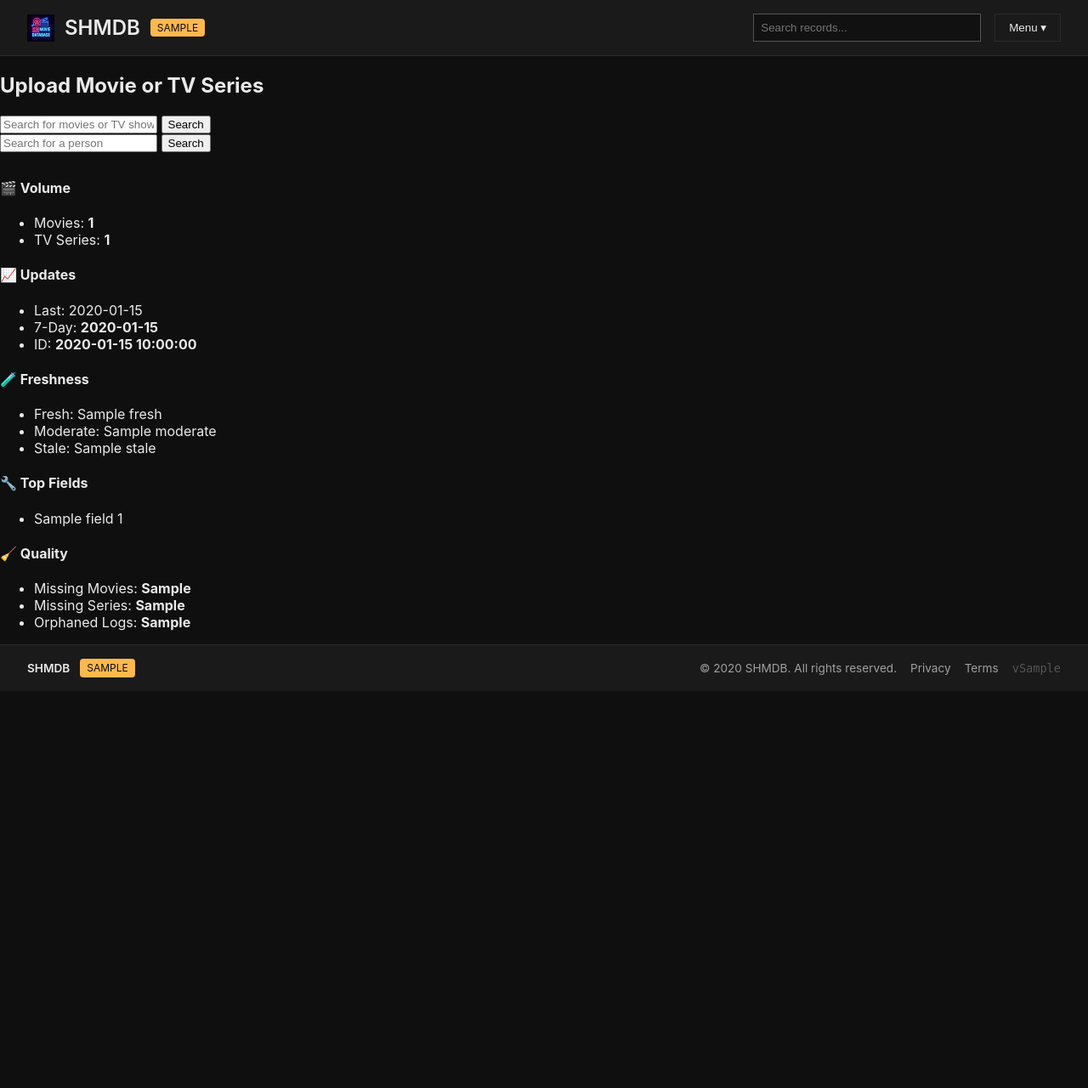
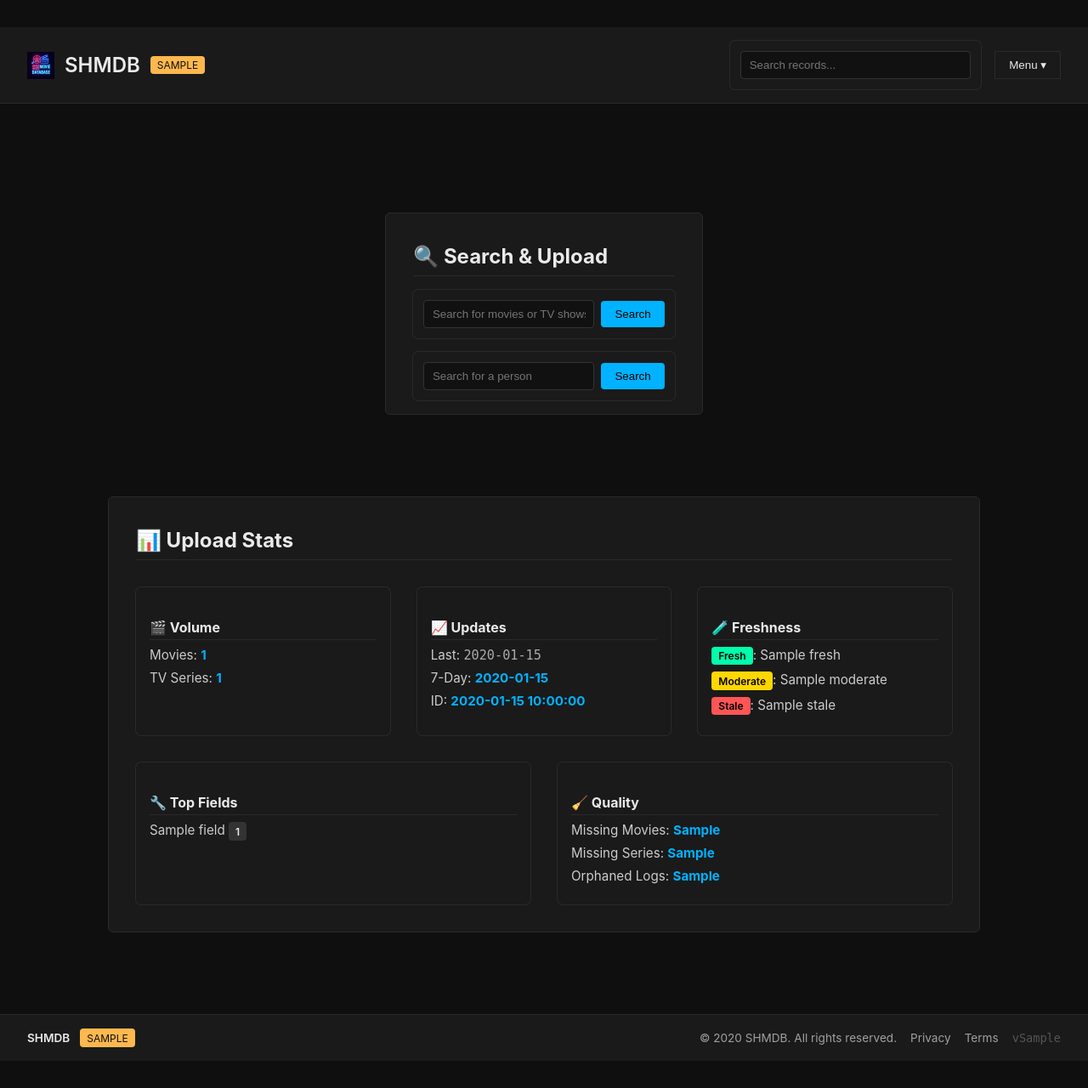
Before and after one commit to cronosra-hash/shmdb_uploader, a FastAPI app: template web_ui/templates/uploader.html in a window 1280 px wide. Shown: the whole page at 85% size. Before the commit the page ends 797 px from the top, so only its background shows below. Run offline with FastAPI, Linux system fonts and the light colour scheme; the template is opened without the code that fills it: most values are stand-ins (such as "Sample title", 1, 10 or a date in 2020).

Commit message:
fixed uploader page

```diff
--- a/static/theme.css
+++ b/static/theme.css
@@ -379,3 +379,179 @@ body {
   border-bottom: 1px solid #2A2A2A;
   padding-bottom: 0.5rem;
 }
+
+/* ──────────────────────────────────────────────── */
+/* 📤 UPLOADER PAGE STYLING */
+/* ──────────────────────────────────────────────── */
+
+.page-wrapper {
+  display: grid;
+  grid-template-columns: 1fr;
+  gap: 2rem;
+  padding: 2rem 0;
+}
+
+.page-wrapper h2 {
+  font-size: 1.5rem;
+  margin-bottom: 1rem;
+  color: #EAEAEA;
+  border-bottom: 1px solid #2A2A2A;
+  padding-bottom: 0.5rem;
+}
+
+.upload-form {
+  background-color: #1A1A1A;
+  padding: 1.5rem;
+  border-radius: 6px;
+  box-shadow: 0 0 0 1px #2A2A2A;
+}
+
+.upload-form input[type="text"],
+.upload-form input[type="file"],
+.upload-form select {
+  width: 100%;
+  padding: 0.6rem;
+  margin-bottom: 1rem;
+  background-color: #111;
+  border: 1px solid #333;
+  color: #EEE;
+  border-radius: 4px;
+}
+
+.upload-form button {
+  background-color: #00B2FF;
+  color: #000;
+  padding: 0.6rem 1.2rem;
+  border: none;
+  border-radius: 4px;
+  cursor: pointer;
+}
+
+.upload-form button:hover {
+  background-color: #0090D0;
+}
+
+.stats-panel {
+  background-color: #1A1A1A;
+  padding: 1.5rem;
+  border-radius: 6px;
+  box-shadow: 0 0 0 1px #2A2A2A;
+}
+
+/* ──────────────────────────────────────────────── */
+/* 🔍 SEARCH FORMS */
+/* ──────────────────────────────────────────────── */
+
+.search-forms {
+  display: flex;
+  flex-direction: column;
+  gap: 1rem; /* reduced from 1.5rem */
+  margin-top: 1rem; /* reduced from 2rem */
+}
+
+.search-form {
+  display: flex;
+  gap: 0.5rem;
+  flex-wrap: wrap;
+  align-items: center;
+  padding: 0.75rem; /* reduced from 1rem */
+  background-color: #1A1A1A;
+  border-radius: 6px;
+  box-shadow: 0 0 0 1px #2A2A2A;
+}
+
+.search-form input[type="text"] {
+  flex: 1;
+  padding: 0.5rem 0.6rem; /* slightly tighter */
+  margin: 0;
+  background-color: #111;
+  border: 1px solid #333;
+  color: #EEE;
+  border-radius: 4px;
+  min-width: 180px; /* reduced from 200px */
+}
+
+.search-form button {
+  padding: 0.5rem 1rem; /* reduced from 0.6rem 1.2rem */
+  background-color: #00B2FF;
+  color: #000;
+  border: none;
+  border-radius: 4px;
+  cursor: pointer;
+}
+
+.search-form button:hover {
+  background-color: #0090D0;
+}
+
+/* ──────────────────────────────────────────────── */
+/* 📊 STATS PANEL */
+/* ──────────────────────────────────────────────── */
+
+.stats-horizontal {
+  display: flex;
+  flex-wrap: wrap;
+  gap: 2rem;
+  margin-top: 1rem;
+  padding: 1rem 0;
+  animation: fadeInUp 0.6s ease-out;
+}
+
+.stat-block {
+  flex: 1 1 220px;
+  background-color: #1A1A1A;
+  padding: 1rem;
+  border-radius: 6px;
+  box-shadow: 0 0 0 1px #2A2A2A;
+}
+
+.stat-block h4 {
+  font-size: 1rem;
+  margin-bottom: 0.5rem;
+  color: #EAEAEA;
+  border-bottom: 1px solid #2A2A2A;
+  padding-bottom: 0.25rem;
+}
+
+.stat-block p {
+  margin: 0.5rem 0;
+  color: #CCC;
+  font-size: 0.95rem;
+}
+
+.stat-block strong {
+  color: #00B2FF;
+}
+
+.timestamp {
+  font-family: monospace;
+  color: #AAA;
+}
+
+.badge {
+  display: inline-block;
+  padding: 0.2rem 0.5rem;
+  font-size: 0.75rem;
+  border-radius: 4px;
+  font-weight: 600;
+}
+
+.badge.fresh {
+  background-color: #00FFAA;
+  color: #000;
+}
+
+.badge.moderate {
+  background-color: #FFD700;
+  color: #000;
+}
+
+.badge.stale {
+  background-color: #FF5555;
+  color: #000;
+}
+
+.badge-secondary {
+  background-color: #333;
+  color: #EEE;
+}
--- a/web_ui/templates/partials/_search_form.html
+++ b/web_ui/templates/partials/_search_form.html
@@ -1,9 +1,11 @@
-<form method="post" action="/search" class="">
-  <input type="text" name="name" placeholder="Search for movies or TV shows" class="">
-  <button type="submit" class="">Search</button>
-</form>
+<div class="search-forms">
+  <form method="post" action="/search" class="search-form">
+    <input type="text" name="name" placeholder="Search for movies or TV shows" required>
+    <button type="submit">Search</button>
+  </form>
 
-<form method="post" action="/search_person" class="">
-  <input type="text" name="person_name" placeholder="Search for a person" class="" required>
-  <button type="submit" class="">Search</button>
-</form>
+  <form method="post" action="/search_person" class="search-form">
+    <input type="text" name="person_name" placeholder="Search for a person" required>
+    <button type="submit">Search</button>
+  </form>
+</div>
--- a/web_ui/templates/partials/_stats_panel.html
+++ b/web_ui/templates/partials/_stats_panel.html
@@ -1,50 +1,40 @@
-<div class="stats-panel grid-container fadeInUp">
+  <div class="stats-horizontal fadeInUp">
+
     <!-- 🎬 Volume -->
-  <div class="card">
-    <h4 class="">🎬 Volume</h4>
-    <ul>
-      <li>Movies: <strong>{{ stats.movie_count }}</strong></li>
-      <li>TV Series: <strong>{{ stats.series_count }}</strong></li>
-    </ul>
+    <div class="stat-block">
+      <h4>🎬 Volume</h4>
+      <p>Movies: <strong>{{ stats.movie_count }}</strong></p>
+      <p>TV Series: <strong>{{ stats.series_count }}</strong></p>
     </div>
 
     <!-- 📈 Updates -->
-  <div class="card">
-    <h4 class="">📈 Updates</h4>
-    <ul>
-      <li>Last: <span class="timestamp">{{ stats.last_update.strftime('%Y-%m-%d %H:%M:%S') if stats.last_update else 'N/A' }}</span></li>
-      <li>7-Day: <strong>{{ stats.recent_updates }}</strong></li>
-      <li>ID: <strong>{{ stats.most_updated_id }}</strong></li>
-    </ul>
+    <div class="stat-block">
+      <h4>📈 Updates</h4>
+      <p>Last: <span class="timestamp">{{ stats.last_update.strftime('%Y-%m-%d %H:%M:%S') if stats.last_update else 'N/A' }}</span></p>
+      <p>7-Day: <strong>{{ stats.recent_updates }}</strong></p>
+      <p>ID: <strong>{{ stats.most_updated_id }}</strong></p>
     </div>
 
     <!-- 🧪 Freshness -->
-  <div class="card">
-    <h4 class="">🧪 Freshness</h4>
-    <ul>
-      <li><span class="badge fresh">Fresh</span>: {{ stats.freshness.fresh }}</li>
-      <li><span class="badge moderate">Moderate</span>: {{ stats.freshness.moderate }}</li>
-      <li><span class="badge stale">Stale</span>: {{ stats.freshness.stale }}</li>
-    </ul>
+    <div class="stat-block">
+      <h4>🧪 Freshness</h4>
+      <p><span class="badge fresh">Fresh</span>: {{ stats.freshness.fresh }}</p>
+      <p><span class="badge moderate">Moderate</span>: {{ stats.freshness.moderate }}</p>
+      <p><span class="badge stale">Stale</span>: {{ stats.freshness.stale }}</p>
     </div>
 
     <!-- 🔧 Top Fields -->
-  <div class="card">
-    <h4 class="">🔧 Top Fields</h4>
-    <ul>
+    <div class="stat-block">
+      <h4>🔧 Top Fields</h4>
       {% for field, count in stats.top_fields %}
-        <li>{{ field }} <span class="badge badge-secondary">{{ count }}</span></li>
+        <p>{{ field }} <span class="badge badge-secondary">{{ count }}</span></p>
       {% endfor %}
-    </ul>
     </div>
 
     <!-- 🧹 Quality -->
-  <div class="card">
-    <h4 class="">🧹 Quality</h4>
-    <ul>
-      <li>Missing Movies: <strong>{{ stats.movies_missing_fields }}</strong></li>
-      <li>Missing Series: <strong>{{ stats.series_missing_fields }}</strong></li>
-      <li>Orphaned Logs: <strong>{{ stats.orphaned_logs }}</strong></li>
-    </ul>
+    <div class="stat-block">
+      <h4>🧹 Quality</h4>
+      <p>Missing Movies: <strong>{{ stats.movies_missing_fields }}</strong></p>
+      <p>Missing Series: <strong>{{ stats.series_missing_fields }}</strong></p>
+      <p>Orphaned Logs: <strong>{{ stats.orphaned_logs }}</strong></p>
     </div>
-</div>
--- a/web_ui/templates/uploader.html
+++ b/web_ui/templates/uploader.html
@@ -1,18 +1,19 @@
 {% extends "base.html" %}
 
-{% block title %}TMDB Uploader{% endblock %}
-{% block header %}SHMDB Uploader{% endblock %}
-{% block subheader %}<h2>Upload Movie or TV Series</h2>{% endblock %}
+{% block content %}
+<div class="page-wrapper">
 
-{% block content %}
+  <!-- 🔍 Search Form Panel -->
+  <div class="panel">
+    <h2>🔍 Search & Upload</h2>
+    {% include "partials/_search_form.html" %}
+  </div>
 
-<div class="page-wrapper">
-  {% include "partials/_search_form.html" %}
+  <!-- 📊 Stats Panel -->
+  <div class="panel">
+    <h2>📊 Upload Stats</h2>
+    {% include "partials/_stats_panel.html" %}
+  </div>
 
-  <!-- Add spacing here -->
-  <div style="margin-top: 2em;"></div>
-
-  {% include "partials/_stats_panel.html" %}
 </div>
-
 {% endblock %}
```
Lines whose indentation alone changed are shown as unchanged.
